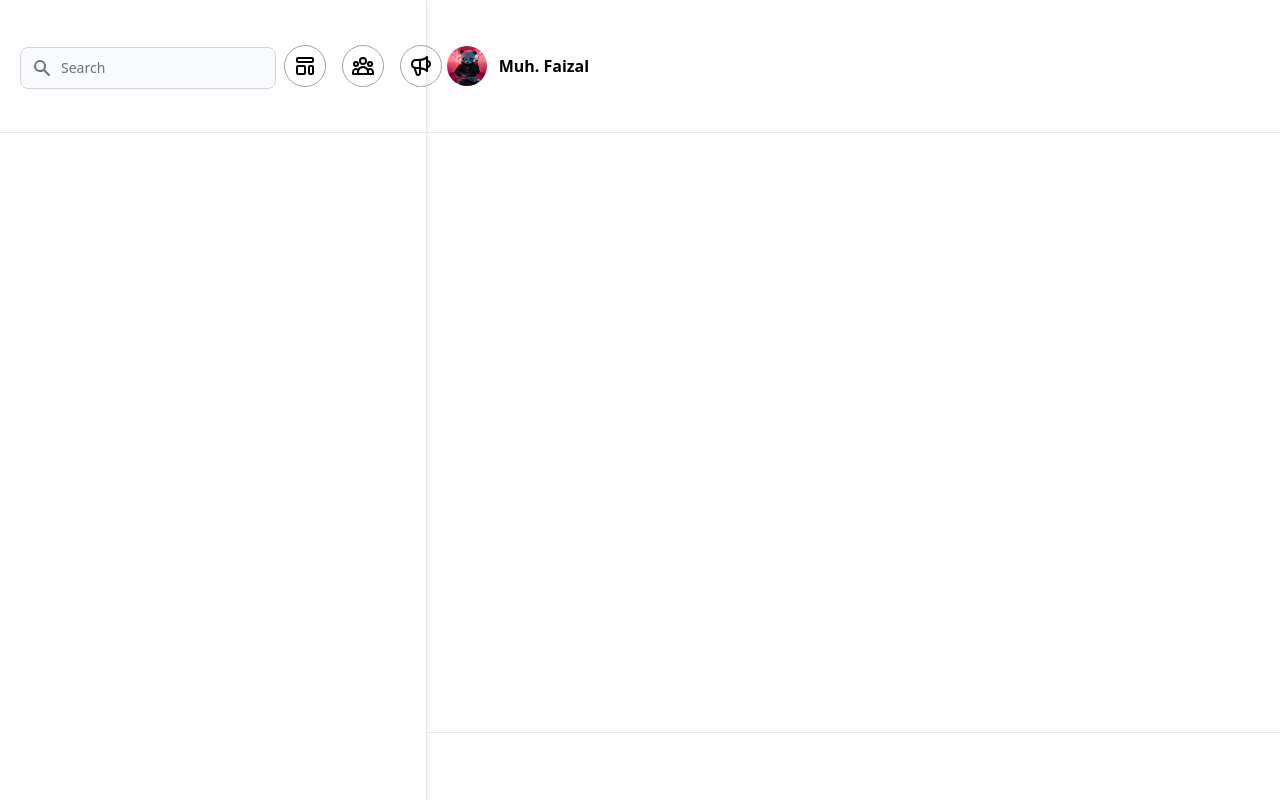
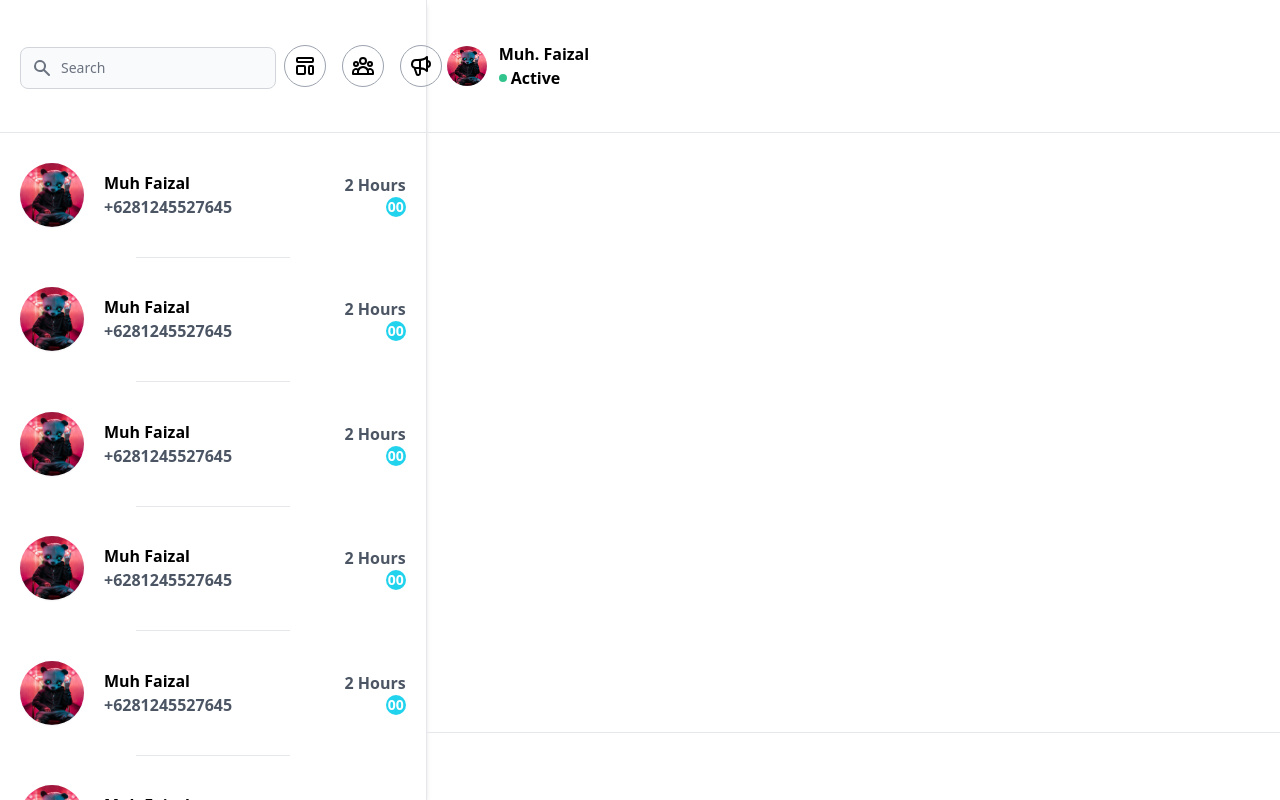
Before and after one commit to k2glyph/crm_office, a React (Create React App) app in the folder frontend/: page /crm-chat in a window 1280 px wide. Built offline with nearby package versions, Linux system fonts and the light colour scheme.

Commit message:
list chat

```diff
--- a/frontend/src/Components/Navbar/Navbar.js
+++ b/frontend/src/Components/Navbar/Navbar.js
@@ -27,7 +27,7 @@ export default function Navbar() {
     return (
         <>
         <div className="min-h-full">
-            <Disclosure as="nav" className="border shadow-md">
+            <Disclosure as="nav" className="border bg-white shadow-md">
             {({ open }) => (
                 <>
                 <div className="max-w-7xl mx-auto px-4 sm:px-6 lg:px-8">
--- /dev/null
+++ b/frontend/src/Components/Partials/ListChat/ListChat.js
@@ -0,0 +1,29 @@
+import React from 'react'
+import Profile from '../../../Assets/img/Profile.jpg'
+
+function ListChat({ContactName, PhoneNumber, Times}) {
+    return (
+        <button className='h-1/6 w-full flex flex-col justify-center items-center md:mb-5' typeof='submit'>
+            <div className='h-4/5 w-full flex items-center justify-between'>
+                <div className='flex items-center'>
+                    <img src={Profile} className='w-16 h-16 rounded-full shadow-sm' />
+                    <div className='px-5'>
+                        <h1 className='font-bold text-left'>{ContactName}</h1>
+                        <h1 className='font-semibold text-gray-600'>{PhoneNumber}</h1>
+                    </div>
+                </div>
+                <div>
+                    <h1 className='font-semibold text-gray-600'>{Times}</h1>
+                    <div className='flex justify-end'>
+                        <div className='bg-cyan-400 w-5 h-5 rounded-full'>
+                            <h1 className='text-white font-semibold text-sm text-center'>00</h1>
+                        </div>
+                    </div>
+                </div>
+            </div>
+            <div className='border-b w-2/5 mt-5' />
+        </button>
+    )
+}
+
+export default ListChat
--- a/frontend/src/Components/Partials/Panel/Template.js
+++ b/frontend/src/Components/Partials/Panel/Template.js
@@ -13,7 +13,7 @@ function Template() {
                 </button>
             </div>
             {showTemplate ? (
-                <>
+                <div>
                     <div className="fixed inset-0 z-50 outline-none focus:outline-none">
                         <div className="relative h-screen w-2/6 border">
                             {/*content*/}
@@ -21,7 +21,7 @@ function Template() {
                                 {/*header*/}
                                 <div className="flex items-center justify-between p-5 border-b border-solid border-slate-200 rounded-t">
                                     <button className="p-1 bg-transparent border-0 text-black float-right text-3xl leading-none font-semibold outline-none focus:outline-none" onClick={() => setShowTemplate(false)}>
-                                        <svg class="w-6 h-6" fill="none" stroke="currentColor" viewBox="0 0 24 24" xmlns="http://www.w3.org/2000/svg"><path strokeLinecap="round" strokeLinejoin="round" strokeWidth="2" d="M15 19l-7-7 7-7"></path></svg>
+                                        <svg className="w-6 h-6" fill="none" stroke="currentColor" viewBox="0 0 24 24" xmlns="http://www.w3.org/2000/svg"><path strokeLinecap="round" strokeLinejoin="round" strokeWidth="2" d="M15 19l-7-7 7-7"></path></svg>
                                     </button>
                                     <h3 className="text-xl font-semibold">
                                         Template
@@ -44,7 +44,7 @@ function Template() {
                         </div>
                     </div>
                     <div className="opacity-25 fixed inset-0 z-40 bg-black"></div>
-                </>
+                </div>
             ) : null}
         </>
     )
--- a/frontend/src/Pages/Dashboard.js
+++ b/frontend/src/Pages/Dashboard.js
@@ -9,16 +9,8 @@ function Dashboard() {
   return (
     <div>
         <Navbar />
-        <div className='p-10'>
-            <div className='flex flex-row justify-between items-center'>
-                <AddWhatsapp />
-                <label className='font-semibold sm:text-sm md:text-xl border border-cyan-300 p-2 rounded-lg'>4 Whatsapp
-                    <span className='text-cyan-500'>
-                         &nbsp;Registered
-                    </span>
-                </label>
-            </div>
-            <div className='py-10 flex justify-between items-center flex-wrap'>
+        <div className='px-10 py-5 border'>
+            <div className='pb-10 flex justify-between items-center flex-wrap'>
                 <CardWhatsapp names={'Zall'} phone={'+6281245527645'}/>
                 <CardWhatsapp names={'Zall'} phone={'+6281245527645'}/>
                 <CardWhatsapp names={'Zall'} phone={'+6281245527645'}/>
--- a/frontend/src/Pages/RoomChat.js
+++ b/frontend/src/Pages/RoomChat.js
@@ -1,12 +1,13 @@
 import React from 'react'
 import Profile from '../Assets/img/Profile.jpg'
+import ListChat from '../Components/Partials/ListChat/ListChat'
 import Template from '../Components/Partials/Panel/Template'
 
 function RoomChat() {
   return (
     <div className='flex flex-col md:flex-row'>
         <div className='md:w-2/6 h-screen border-r shadow-md'>
-            <div className='px-5 h-24 md:h-1/6 flex justify-between items-center border-b'>
+            <div className='px-5 h-1/6 flex justify-between items-center border-b'>
                 <div className="relative mt-1">
                     <div className="absolute inset-y-0 left-0 flex items-center pl-3 pointer-events-none">
                         <svg className="w-5 h-5 text-gray-500 dark:text-gray-400" fill="currentColor" viewBox="0 0 20 20" xmlns="http://www.w3.org/2000/svg"><path fillRule="evenodd" d="M8 4a4 4 0 100 8 4 4 0 000-8zM2 8a6 6 0 1110.89 3.476l4.817 4.817a1 1 0 01-1.414 1.414l-4.816-4.816A6 6 0 012 8z" clipRule="evenodd"></path></svg>
@@ -27,12 +28,26 @@ function RoomChat() {
                     </div>
                 </div>
             </div>
+            <div className='overflow-y-auto h-5/6 px-5 py-5'>
+                <ListChat ContactName={'Muh Faizal'} PhoneNumber={'+6281245527645'} Times={'2 Hours'}/>
+                <ListChat ContactName={'Muh Faizal'} PhoneNumber={'+6281245527645'} Times={'2 Hours'}/>
+                <ListChat ContactName={'Muh Faizal'} PhoneNumber={'+6281245527645'} Times={'2 Hours'}/>
+                <ListChat ContactName={'Muh Faizal'} PhoneNumber={'+6281245527645'} Times={'2 Hours'}/>
+                <ListChat ContactName={'Muh Faizal'} PhoneNumber={'+6281245527645'} Times={'2 Hours'}/>
+                <ListChat ContactName={'Muh Faizal'} PhoneNumber={'+6281245527645'} Times={'2 Hours'}/>
+                <ListChat ContactName={'Muh Faizal'} PhoneNumber={'+6281245527645'} Times={'2 Hours'}/>
+
+            </div>
         </div>
         <div className='hidden md:flex flex-col md:w-4/6 '>
             <div className='px-5 h-1/6 border-b flex flex-row items-center'>
                 <img src={Profile} className='w-10 h-10 rounded-full'/>
                 <div className='ml-3'>
-                    <h1 className='font-semibold'>Muh. Faizal</h1>
+                    <h1 className='font-bold'>Muh. Faizal</h1>
+                    <div className='flex items-center'>
+                        <div className='bg-green-400 w-2 h-2 rounded-full' />
+                        <h1 className='font-semibold ml-1'>Active</h1>
+                    </div>
                 </div>
             </div>
             <div className='border-b h-3/4'>
--- a/frontend/tailwind.config.js
+++ b/frontend/tailwind.config.js
@@ -9,7 +9,8 @@ module.exports = {
       backgroundImage: {
         'login-img': "url('./Assets/img/LoginImage.png')",
         'register-img': "url('./Assets/img/RegisterImage.png')",
-      }
+      },
+
     },
   },
   plugins: [
```
Also changed, not shown: frontend/src/Pages/Chatting.js (deleted).
